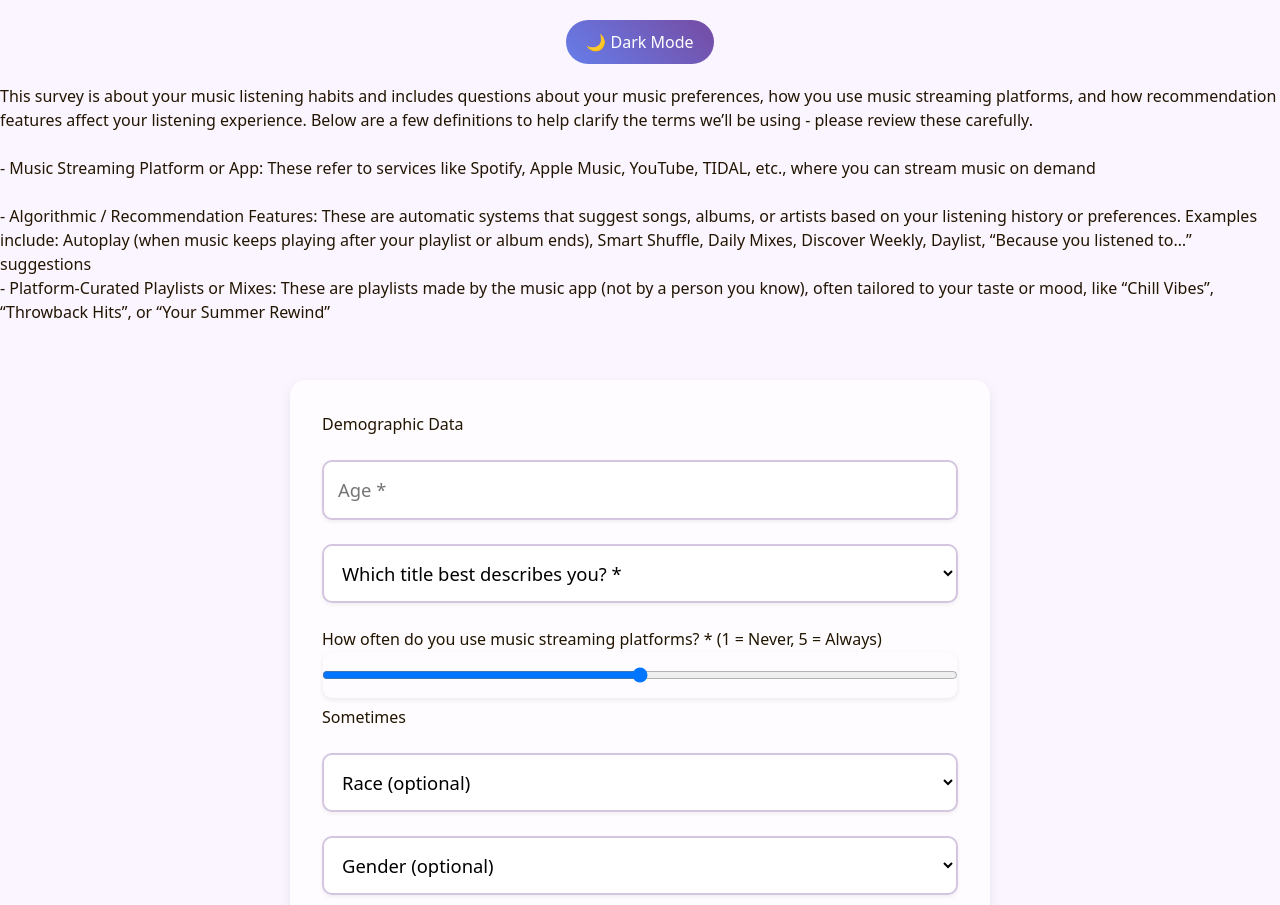
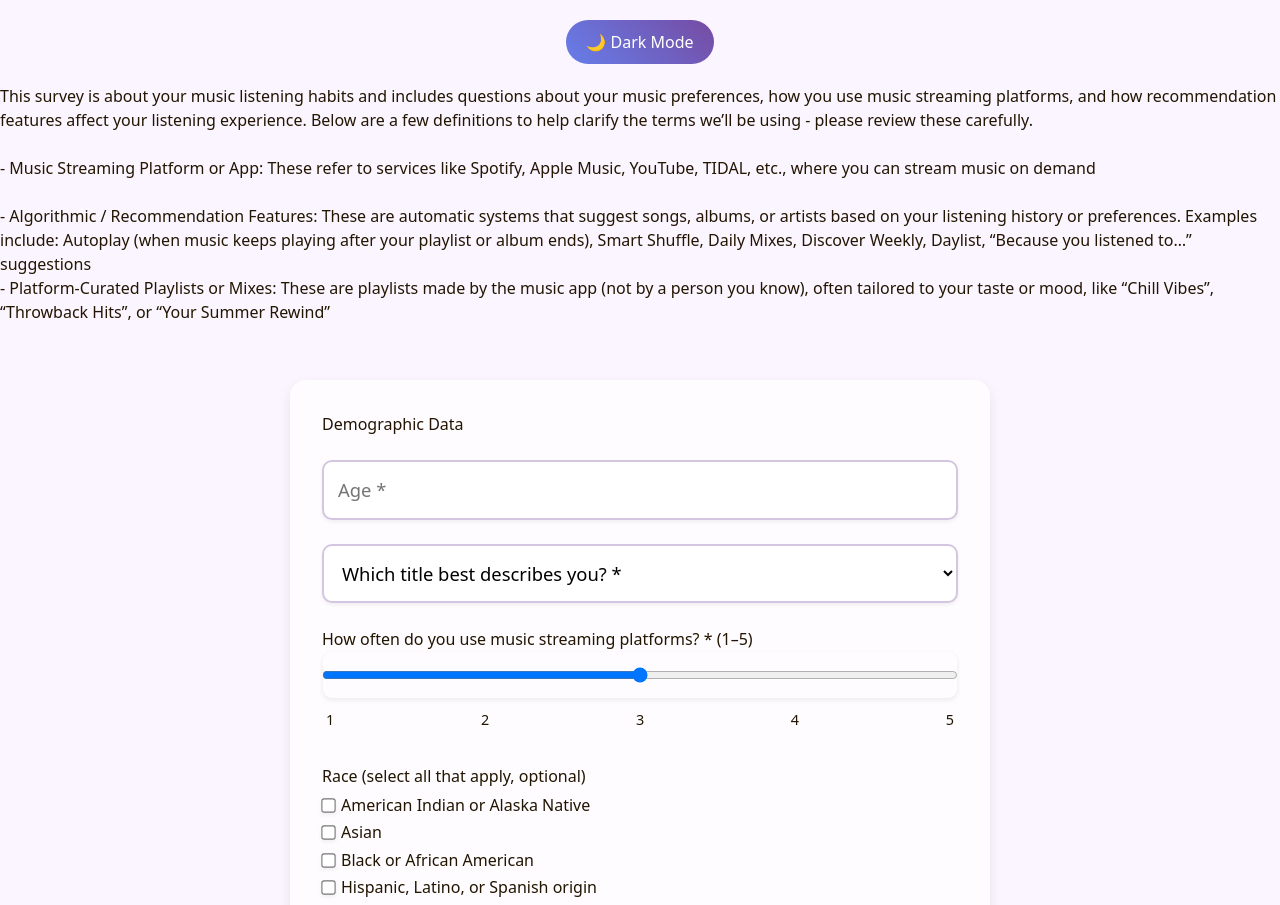
Before and after one commit to b1982384/SLIME-survey-app, a React (Vite) app in the folder survey_app/: page /question in a window 1280 px wide. Shown: the top 905 px of the page. Built offline with nearby package versions, Linux system fonts and the light colour scheme.

Commit message:
fixedd questions

```diff
--- a/survey_app/src/questions.css
+++ b/survey_app/src/questions.css
@@ -270,3 +270,70 @@ html, body {
   display: block;
   font-size: clamp(0.95rem, 2.5vw, 1.1rem);
 }
+
+.slider-ticks {
+  display: flex;
+  justify-content: space-between;
+  padding: 0 4px;
+  margin-top: 4px;
+  font-size: 0.9rem;
+  color: var(--text-color);
+}
+
+
+/* --- Race Checkbox Group --- */
+.race-checkbox-group {
+  display: flex;
+  flex-direction: column;
+  gap: 4px;
+  margin-top: 10px;
+}
+
+.race-checkbox-group label {
+  margin: 0;
+  padding: 0;
+  line-height: 1.2;
+}
+
+/* Each checkbox row */
+.checkbox-item {
+  display: flex;
+  align-items: center;
+  gap: 6px;
+  margin: 0;
+  padding: 0;
+}
+
+/* Actual checkbox element */
+.checkbox-item input[type="checkbox"] {
+  margin: 0;
+  padding: 0;
+  transform: scale(1.1);   /* slightly bigger = easier to tap */
+  cursor: pointer;
+}
+
+.checkbox-item span,
+.checkbox-item p {
+  margin: 0;
+  padding: 0;
+}
+
+
+.race-checkbox-group {
+  display: flex;
+  flex-direction: column;
+  gap: 8px;
+}
+
+.checkbox-item input[type="checkbox"] {
+  margin: 0;
+  padding: 0;
+  transform: scale(1.1);
+  cursor: pointer;
+  width: auto; /* ADD THIS - prevents checkbox from stretching */
+  flex-shrink: 0; /* ALSO ADD THIS - prevents checkbox from shrinking */
+}
+
+.checkbox-item span {
+  display: inline-block; /* keeps label text inline */
+}
--- a/survey_app/src/questions.tsx
+++ b/survey_app/src/questions.tsx
@@ -101,7 +101,7 @@ type Question = {
 const EmojiProgression: React.FC = () => { // main component
 
   const [age, setAge] = useState("");
-  const [race, setRace] = useState("");
+  const [race, setRace] = useState<string[]>([]);
   const [gender, setGender] = useState("");
   const [singlepredictor, setSinglePredictor] = useState("");
   const [nationality, setNationality] = useState("");
@@ -140,6 +140,14 @@ const EmojiProgression: React.FC = () => { // main component
 
   const toggleDarkMode = () => setIsDarkMode(!isDarkMode);
 
+  const toggleRace = (value: string) => {
+    setRace(prev =>
+      prev.includes(value)
+        ? prev.filter(r => r !== value)
+        : [...prev, value]
+    );
+  };
+
   const handleSelect = (originalIndex: number, value: number) => { // updated response array
     setResponses((prev) => {
       const next = [...prev];
@@ -174,7 +182,7 @@ const EmojiProgression: React.FC = () => { // main component
           Age: age,
           Single_Pred: singlepredictor,
           Gender: gender,
-          Race: race,
+          Race: race.length > 0 ? race : null,
           Nationality: nationality,
           Stream_Freq: streamFrequency,
         }
@@ -235,37 +243,52 @@ const EmojiProgression: React.FC = () => { // main component
 
         {/* STREAMING FREQUENCY — slider 1–5 */}
         <div className="frequency-slider">
-          <label>How often do you use music streaming platforms? * (1 = Never, 5 = Always)</label>
+          <label>How often do you use music streaming platforms? * (1–5)</label>
 
           <input
             type="range"
             min="1"
             max="5"
+            step="1"
             value={streamFrequency}
             onChange={(e) => setStreamFrequency(e.target.value)}
             className="slider"
           />
 
-          <div className="slider-value">
-            {streamFrequency === "1" ? "Never" :
-             streamFrequency === "2" ? "Rarely" :
-             streamFrequency === "3" ? "Sometimes" :
-             streamFrequency === "4" ? "Often" : "Always"}
+          {/* Tick marks */}
+          <div className="slider-ticks">
+            <span>1</span>
+            <span>2</span>
+            <span>3</span>
+            <span>4</span>
+            <span>5</span>
           </div>
         </div>
 
-        {/* RACE — optional single dropdown */}
-        <div className="race-dropdown">
-          <select value={race} onChange={(e) => setRace(e.target.value)}>
-            <option value="">Race (optional)</option>
-            <option value="American Indian or Alaska Native">American Indian or Alaska Native</option>
-            <option value="Asian">Asian</option>
-            <option value="Black or African American">Black or African American</option>
-            <option value="Hispanic, Latino, or Spanish origin">Hispanic, Latino, or Spanish origin</option>
-            <option value="Middle Eastern or North African">Middle Eastern or North African</option>
-            <option value="White">White</option>
-          </select>
-        </div>
+
+        <div className="race-checkbox-group">
+        <div className="race-title">Race (select all that apply, optional)</div>
+
+        {[
+          "American Indian or Alaska Native",
+          "Asian",
+          "Black or African American",
+          "Hispanic, Latino, or Spanish origin",
+          "Middle Eastern or North African",
+          "White"
+        ].map((option) => (
+          <label key={option} className="checkbox-item">
+            <input
+              type="checkbox"
+              checked={race.includes(option)}
+              onChange={() => toggleRace(option)}
+            />
+            <span>{option}</span>
+          </label>
+        ))}
+      </div>
+
+
 
         {/* GENDER — optional */}
         <div className="gender-dropdown">
```
